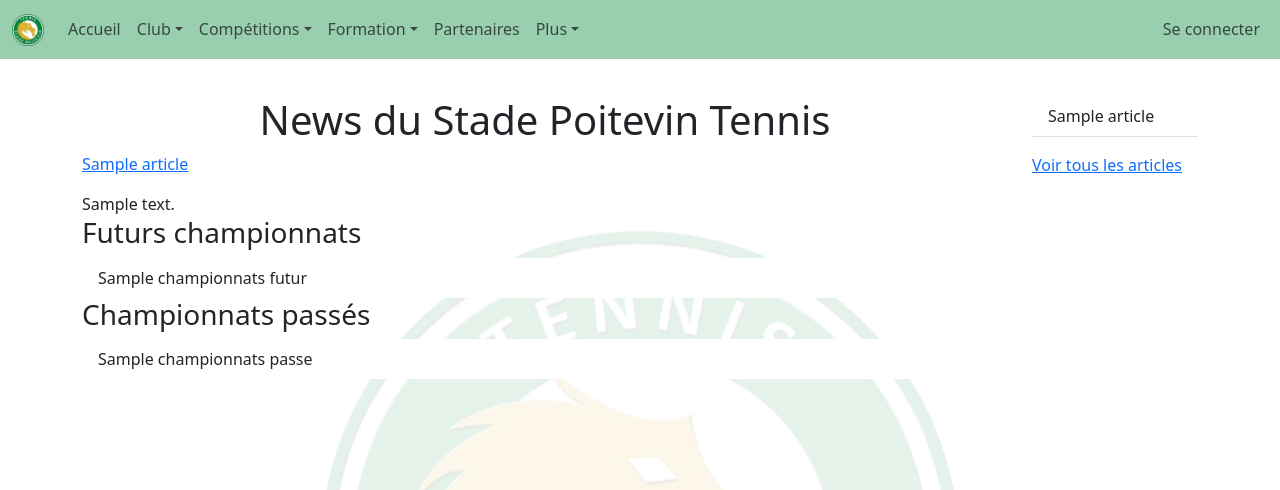
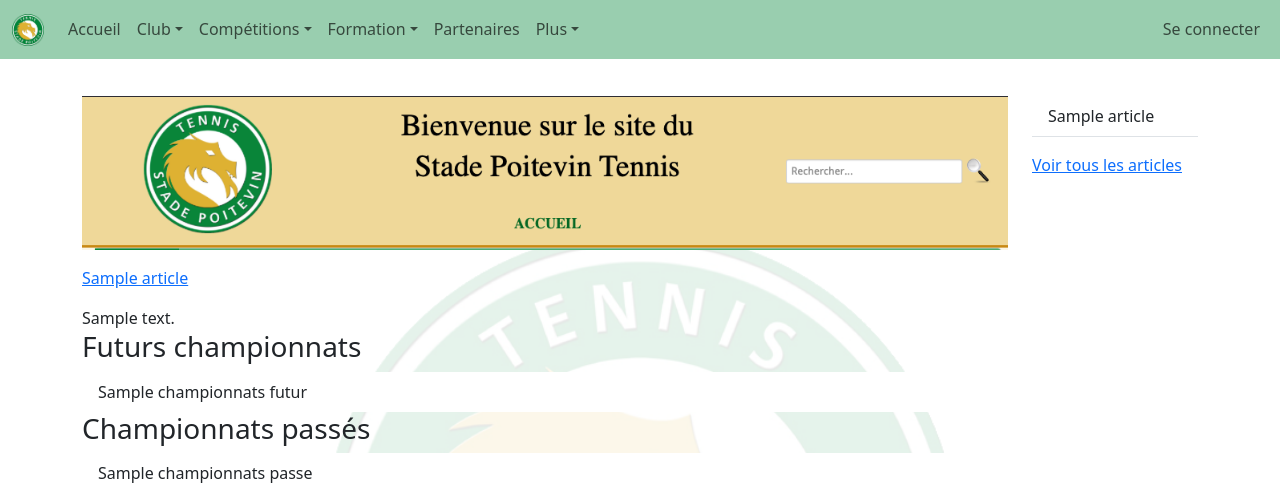
Before and after one commit to mmia-univ-s3/sae2-tennis, a Python web app: template appli/templates/index.html in a window 1280 px wide. Shown: the top 490 px of the page. Run offline with Jinja, Linux system fonts and the light colour scheme; the template is opened without the code that fills it: most values are stand-ins (such as "Sample title", 1, 10 or a date in 2020).

Commit message:
Ajout d'une bannière sur la page d'accueil

```diff
--- a/appli/templates/index.html
+++ b/appli/templates/index.html
@@ -3,9 +3,9 @@
 {% block main %}
     <div class="row">
         <div class="col">
-            <h1>
-                <center>News du Stade Poitevin Tennis</center>
-            </h1>
+            <header class="mb-3">
+                <img src="{{ url_for('static', filename='banner.png') }}" alt="Stade Poitevin Tennis" style="width: 100%;">
+            </header>
             <p>
                 <a href="{{ url_for('article_view', id_article = article.id) }}">{{ article.titre }}</a>
             </p>
@@ -16,7 +16,7 @@
                 {% if championnats_futur == [] %}
                     <p> Il n'y a pas de championnat prévu pour le moment.</p>
                 {% endif %}
-                {% for i in range(10 if championnats_futur|length >= 10 else
+                {% for i in range(3 if championnats_futur|length >= 3 else
                 championnats_futur|length) %}
                     {% if championnats_futur[i] != None %}
                         <a class="list-group-item list-group-item-action"
@@ -31,7 +31,7 @@
 
             <h3>Championnats passés</h3>
             <div class="list-group list-group-flush">
-                {% for i in range(10 if championnats_passes|length >= 10 else
+                {% for i in range(3 if championnats_passes|length >= 3 else
                 championnats_passes|length) %}
                     <a class="list-group-item list-group-item-action"
                        href="{{ url_for('tournoi',
```
Also changed, not shown: appli/static/banner.png (added).
